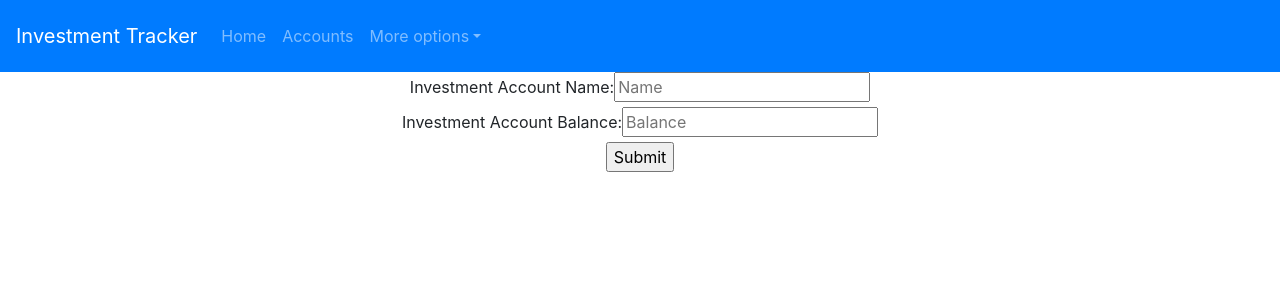
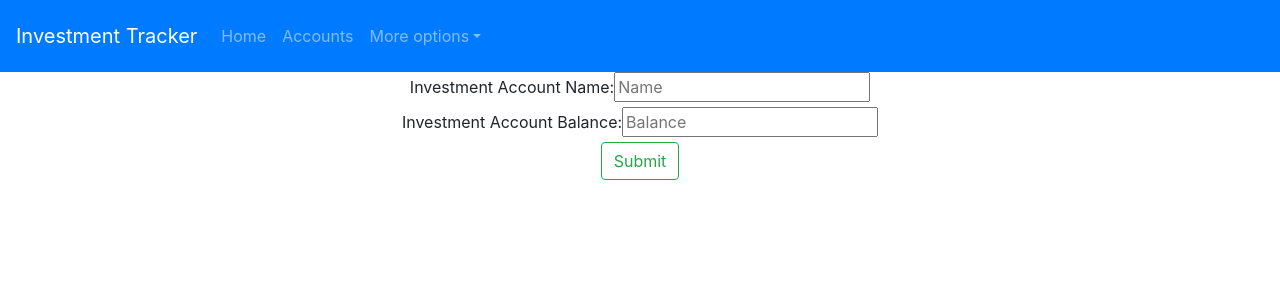
Before and after one commit to rhday/investment-frontend, a React (Create React App) app: page /account/new in a window 1280 px wide. Shown: the top 300 px of the page. Built offline with nearby package versions, Linux system fonts and the light colour scheme; no server answers.

Commit message:
added bootstrap styling

```diff
--- a/src/App.js
+++ b/src/App.js
@@ -20,8 +20,8 @@ class App extends React.Component {
         <ReactBootStrap.Nav.Link href="/accounts">Accounts</ReactBootStrap.Nav.Link>
         <ReactBootStrap.NavDropdown title="More options" id="basic-nav-dropdown">
         <ReactBootStrap.NavDropdown.Item href="/account/new">Add Account</ReactBootStrap.NavDropdown.Item>
-        <ReactBootStrap.NavDropdown.Item href="#action/3.2">Another action</ReactBootStrap.NavDropdown.Item>
-        <ReactBootStrap.NavDropdown.Item href="#action/3.3">Some more functionality</ReactBootStrap.NavDropdown.Item>
+        <ReactBootStrap.NavDropdown.Item href="#action/3.2">Coming soon...</ReactBootStrap.NavDropdown.Item>
+        {/*<ReactBootStrap.NavDropdown.Item href="#action/3.3">Some more functionality</ReactBootStrap.NavDropdown.Item>*/}
         {/*<ReactBootStrap.NavDropdown.Divider />*/}
         {/* <ReactBootStrap.NavDropdown.Item href="#action/3.4">Separated link</ReactBootStrap.NavDropdown.Item>*/}
         </ReactBootStrap.NavDropdown>
--- a/src/components/AccountInput.js
+++ b/src/components/AccountInput.js
@@ -1,6 +1,9 @@
 import React from 'react';
 import { connect } from 'react-redux';
 import { addAccount }from '../actions/addAccount';
+
+import 'bootstrap/dist/css/bootstrap.min.css'
+import {Button} from 'react-bootstrap'
 
 class AccountInput extends React.Component {
 
@@ -32,7 +35,8 @@ class AccountInput extends React.Component {
                     <input type="text" placeholder="Name" value={this.state.name} name="name" onChange={this.handleChange}/><br/>
                     <label>Investment Account Balance: </label>
                     <input type="text" placeholder="Balance" value={this.state.balance} name="balance" onChange={this.handleChange}/><br/>
-                    <input type="submit" />
+                    <Button variant="outline-success" type="submit">Submit</Button>
+
                 </form>
             </div>
         );
--- a/src/components/Accounts.js
+++ b/src/components/Accounts.js
@@ -1,6 +1,7 @@
 import React from 'react';
 import {Link } from 'react-router-dom';
 //import Account from './Account';
+
 
 const Accounts = (props) => {
     console.log(props)
--- a/src/components/TransactionInput.js
+++ b/src/components/TransactionInput.js
@@ -3,6 +3,7 @@ import {connect} from 'react-redux';
 import addTransaction from '../actions/addTransaction'
 
 import 'bootstrap/dist/css/bootstrap.min.css'
+import {Button} from 'react-bootstrap'
 
 class TransactionInput extends React.Component {
 
@@ -40,7 +41,7 @@ class TransactionInput extends React.Component {
                     <input type="text" name="amount" value={this.state.amount} onChange={this.handleChange}/>
                     <label>Asset:</label>
                     <input type="text" name="asset" value={this.state.asset} onChange={this.handleChange}/>
-                    <input type="submit" />
+                    <Button variant="outline-success" type="submit">Submit</Button>
                 </form>
             </div>
         )
--- a/src/components/Transactions.js
+++ b/src/components/Transactions.js
@@ -15,7 +15,7 @@ const Transactions = (props) => {
     return(
         <div>
           {props.transactions && props.transactions.map(transaction =>
-            <li key={transaction.id}>{transaction.kind} - {transaction.amount} - {transaction.asset}  <Button variant="primary" onClick={() => handleDelete(transaction)}>Delete</Button></li>
+            <li key={transaction.id}>{transaction.kind} - {transaction.amount} - {transaction.asset}  <Button variant="outline-danger" onClick={() => handleDelete(transaction)}>Delete</Button></li>
             )}
         </div>
     )
```
